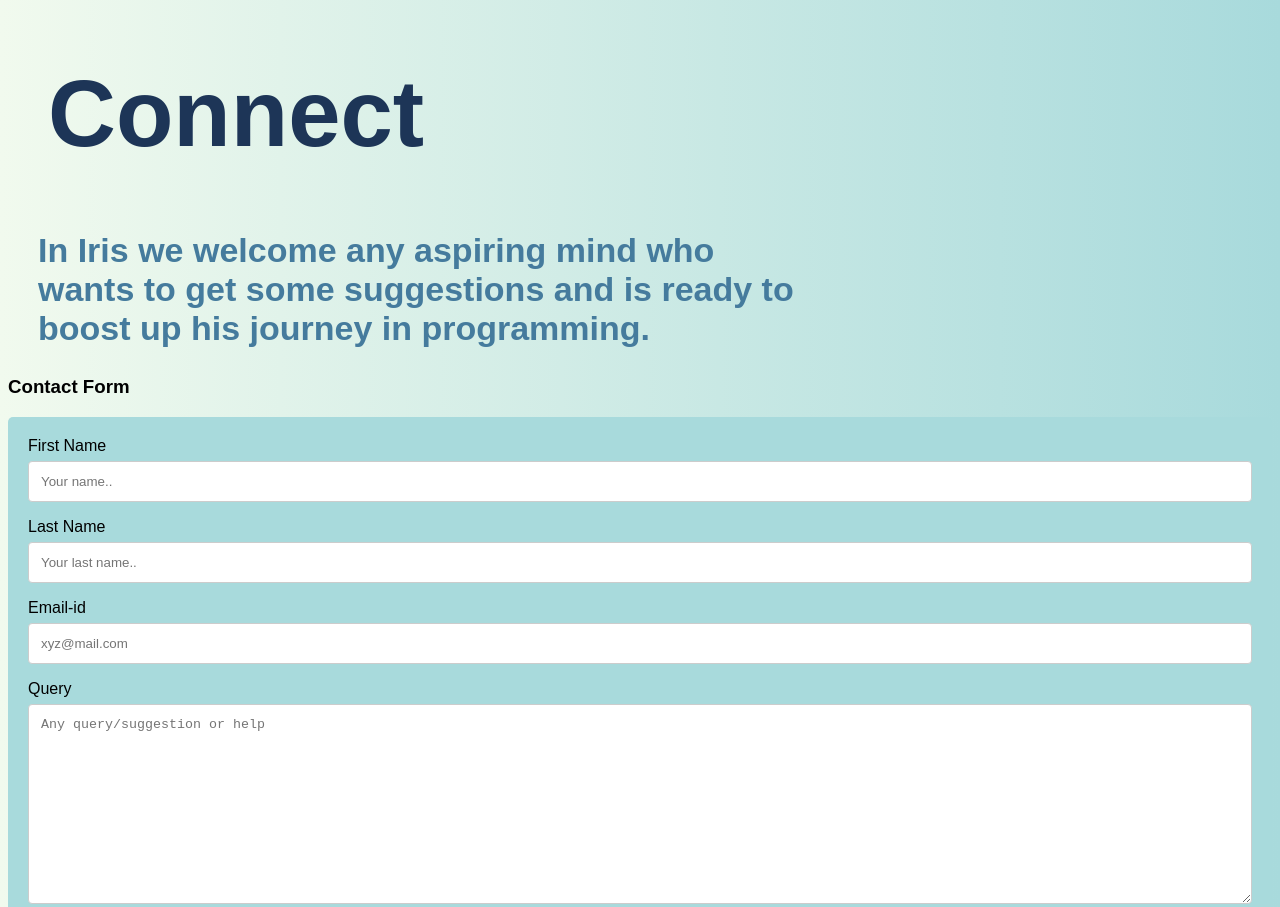
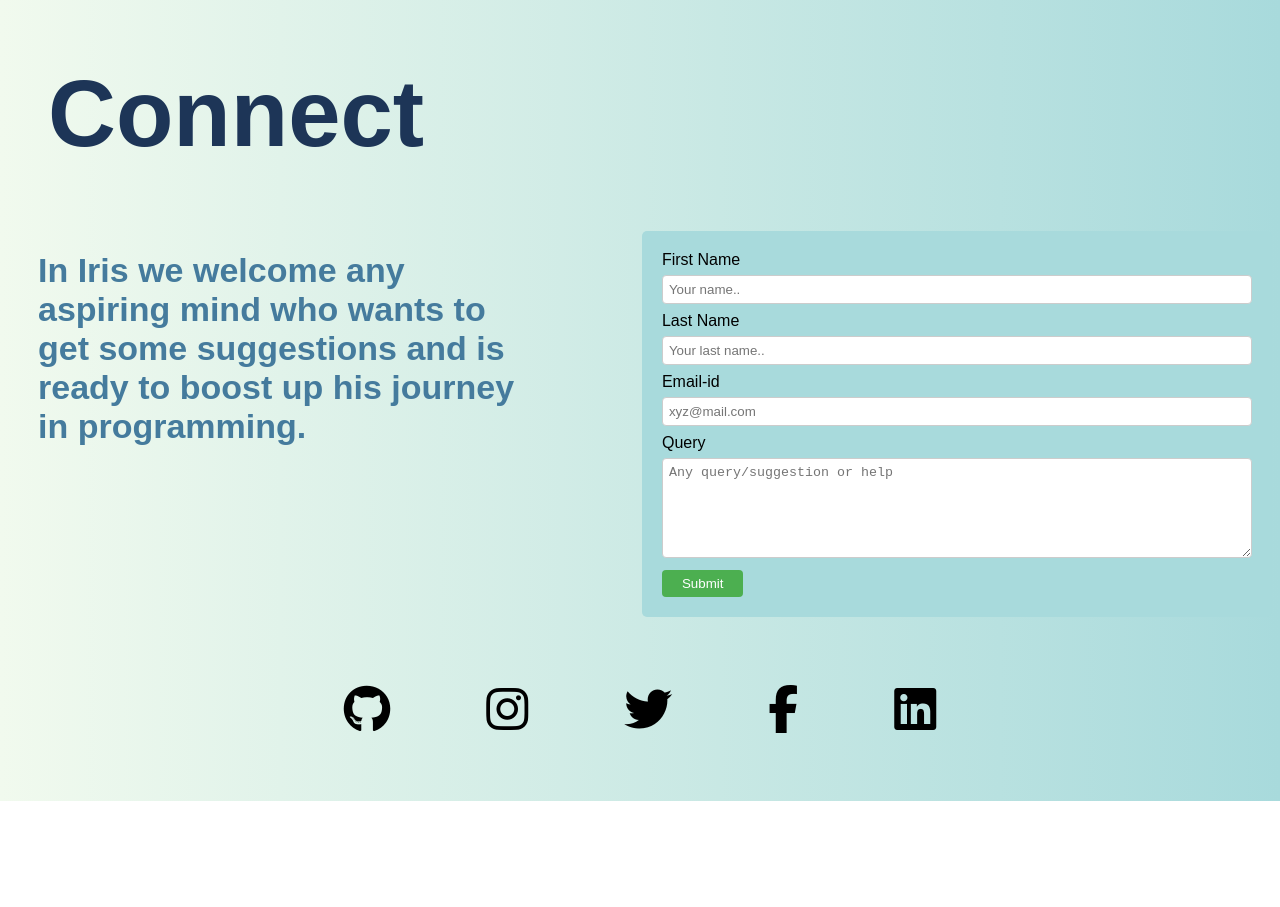
Before and after one commit to ClubIRIS-GalgotiasUniversity/Club-Website, a plain HTML site: page contact.html in a window 1280 px wide. Shown: the top 907 px of the page. After the commit the page ends 801 px from the top, so only its background shows below. Drawn offline with Linux system fonts and the light colour scheme.

Commit message:
made form and text side by side

```diff
--- a/contact.html
+++ b/contact.html
@@ -12,10 +12,9 @@
 </head>
 <body>
     <h1 class="title">Connect</h1>
+    <div class="side">
     <h2 class="message">In Iris we welcome any aspiring mind who wants to get some suggestions and is ready
          to boost up his journey in programming.</h2>
-
-<h3>Contact Form</h3>
 
 <div class="container">
   <form action="/action_page.php">
@@ -29,14 +28,12 @@
     <input type="text" id="mail" name="email" placeholder="xyz@mail.com" required>
 
     <label for="Query">Query</label>
-    <textarea id="subject" name="subject" placeholder="Any query/suggestion or help" required style="height:200px"></textarea>
+    <textarea id="subject" name="subject" placeholder="Any query/suggestion or help" required style="height:100px"></textarea>
 
     <input type="submit" value="Submit">
   </form>
 </div>
-
-</body>
-
+    </div>
     <h2 class="icons">
         <i class="fab fa-github"></i>
         <i class="fab fa-instagram"></i>
@@ -47,6 +44,7 @@
 
 </body>
 </html>
+<!-- Things remaining to do:-->
 
 <!-- 1. to add hyperlinks to icons -->
 <!-- 2. to solve linear gradient responsiveness-->
--- a/style_contact.css
+++ b/style_contact.css
@@ -9,6 +9,12 @@
 */
 body{
     background-image: linear-gradient(to right, rgb(241, 250, 238), rgb(168, 218, 220));
+    display: flexbox;
+}
+
+.side{
+    display: flex;
+
 }
 
 h1{
@@ -23,13 +29,17 @@ h1{
     font-size: 34px;
     margin-top: 20px;
     color: #457B9D;
-    width: 60%;
+    width: 40%;
 }
 
 .icons{
     display: flex;
     justify-content: center;
     align-items: center;
+    bottom: 0;
+    position: relative;
+    width: 100%;
+    left: 0;
 }
 .icons i{
     font-size: 2em;
@@ -51,19 +61,19 @@ body {font-family: Arial, Helvetica, sans-serif;}
 */
 input[type=text], select, textarea {
   width: 100%;
-  padding: 12px;
+  padding: 6px;
   border: 1px solid #ccc;
   border-radius: 4px;
   box-sizing: border-box;
   margin-top: 6px;
-  margin-bottom: 16px;
+  margin-bottom: 8px;
   resize: vertical;
 }
 
 input[type=submit] {
   background-color: #4CAF50;
   color: white;
-  padding: 12px 20px;
+  padding: 6px 20px;
   border: none;
   border-radius: 4px;
   cursor: pointer;
@@ -77,4 +87,6 @@ input[type=submit]:hover {
   border-radius: 5px;
   background-color: rgb(168, 218, 220);
   padding: 20px;
+  width: 50%;
+  margin-left: 100px;
 }
```
